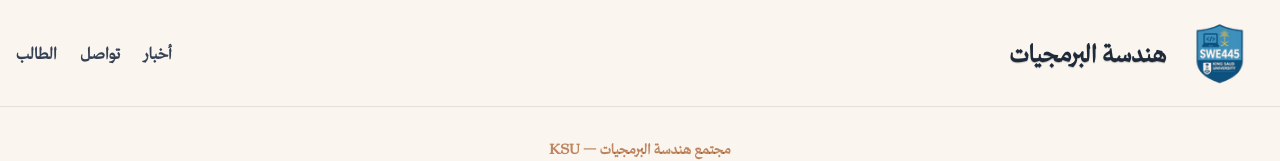
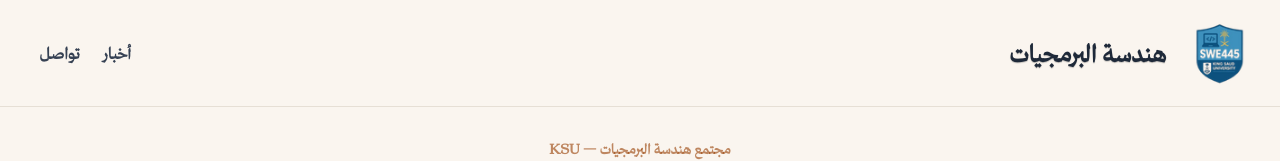
Before and after one commit to Ahm-445/SWE, a React (Vite) app in the folder SWE_frontEnd/: page /student in a window 1280 px wide. Shown: the top 161 px of the page. Built offline with nearby package versions, Linux system fonts and the light colour scheme.

Commit message:
Update courses names and navbar

```diff
--- a/SWE_frontEnd/src/Pages/Navbar.jsx
+++ b/SWE_frontEnd/src/Pages/Navbar.jsx
@@ -101,18 +101,21 @@ export default function Navbar() {
       icon: Star,
       path: "/evaluation",
     },
-    {
-  title: "لوحة التحكم",
-  icon: User,
-  path: "/dashboard",
-}
+
   ];
 
-  const studentLoginItem = {
-  title: "الطالب",
-  icon: User,
-  path: "/student",
-};
+  const studentLoginItem = [
+    {
+      title: "الطالب",
+      icon: User,
+      path: "/student"
+    },
+    {
+      title: "لوحة التحكم",
+      icon: User,
+      path: "/dashboard",
+    },
+  ];
 
 
   // لوحة الأدمن
--- a/SWE_frontEnd/src/data/courses.js
+++ b/SWE_frontEnd/src/data/courses.js
@@ -166,7 +166,7 @@ export const courses = [
   },
   {
     "id": "سلم ١٠٧",
-    "name": "أخالقيات المهنة",
+    "name": "أخلاقيات المهنة",
     "code": "سلم ١٠٧",
     "department": "التربية",
     "prerequisite": "",
@@ -175,7 +175,7 @@ export const courses = [
   },
   {
     "id": "هاب ٤٣٤",
-    "name": "االختبار والتحقق من البرمجيات",
+    "name": "الاختبار والتحقق من البرمجيات",
     "code": "هاب ٤٣٤",
     "department": "هندسة البرمجيات",
     "prerequisite": "هاب ٣٣٣",
```
